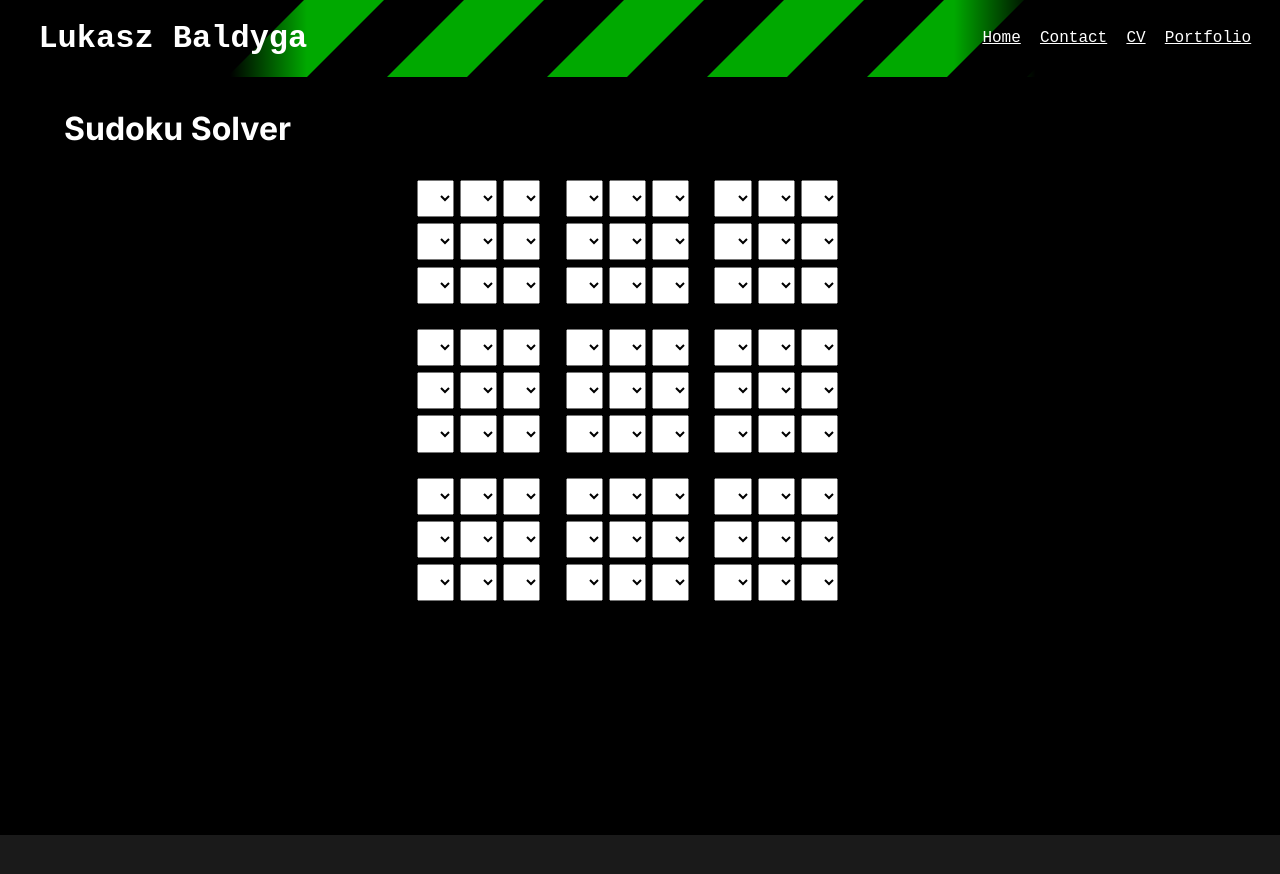
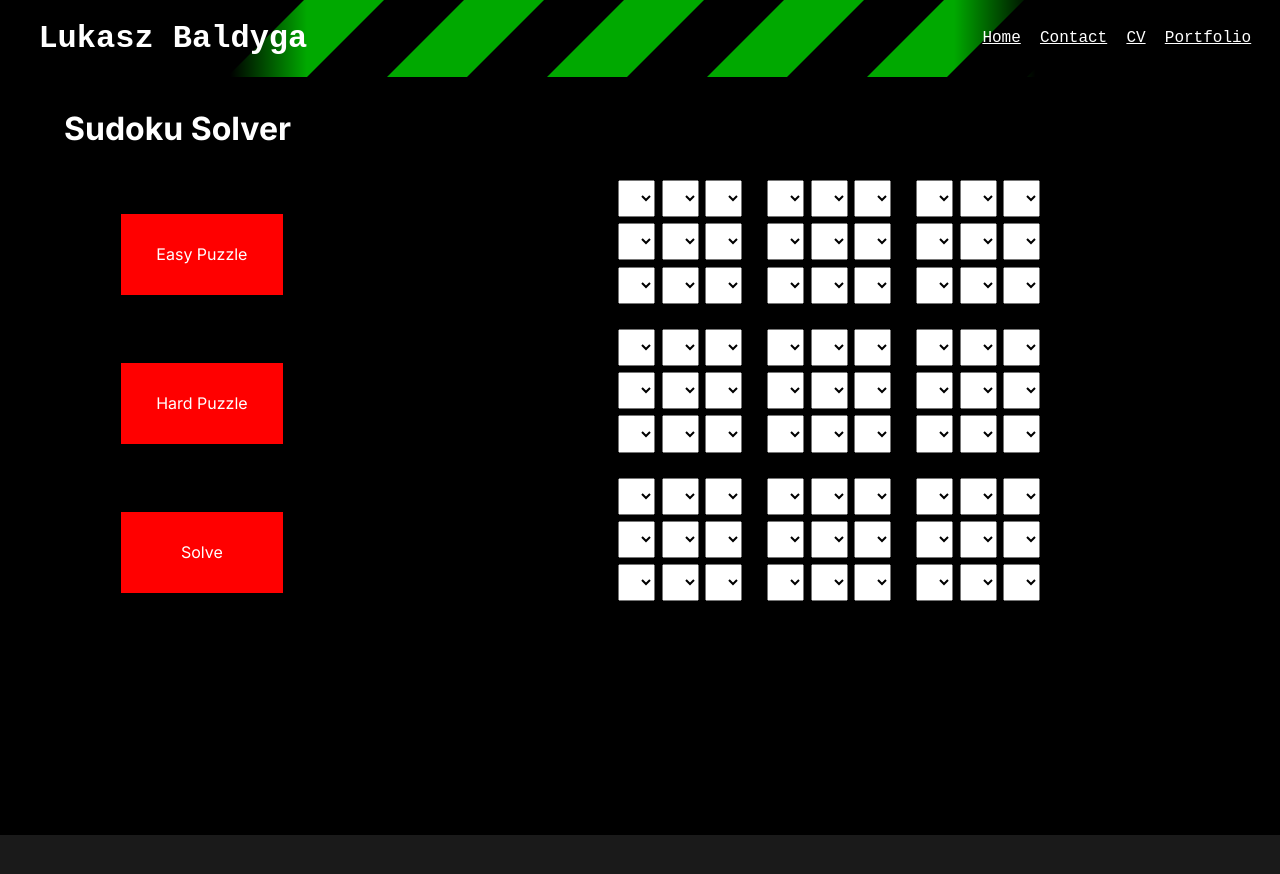
Before and after one commit to Rijndael1998/Website-Neo, a Next.js app: page /fun/sudoku in a window 1280 px wide. Shown: the top 874 px of the page. Built offline with nearby package versions, Linux system fonts and the light colour scheme.

Commit message:
added buttons

```diff
--- a/src/app/fun/sudoku/page.tsx
+++ b/src/app/fun/sudoku/page.tsx
@@ -1,8 +1,10 @@
 "use client";
 
 import SudokuGrid from "@/components/algorithms/sudoku/_grid";
+import GenericButton from "@/components/input/genericButton/_genericButton";
 import { Duplicate2DArray } from "@/components/util";
 import { useState } from "react";
+import styles from "./sudoku.module.scss";
 
 function EmptyGridGen() {
     const grid: Array<Array<number>> = [];
@@ -29,7 +31,14 @@ export default function Sudoku() {
 
     return <>
         <h1>Sudoku Solver</h1>
-        <SudokuGrid grid={grid} callback={(x, y, v) => { callback(x, y, v) }} />
+        <div className={styles.controlWrapper}>
+            <div className={styles.buttonWrapper}>
+                <GenericButton className={styles.button}>Easy Puzzle</GenericButton>
+                <GenericButton className={styles.button}>Hard Puzzle</GenericButton>
+                <GenericButton className={styles.button}>Solve</GenericButton>
 
+            </div>
+            <SudokuGrid grid={grid} callback={(x, y, v) => { callback(x, y, v) }} />
+        </div>
     </>
 }
--- /dev/null
+++ b/src/app/fun/sudoku/sudoku.module.scss
@@ -0,0 +1,17 @@
+.controlWrapper {
+    display: flex;
+    flex-direction: row;
+
+    .buttonWrapper {
+        display: flex;
+        flex-direction: column;
+        width: 40ch;
+
+        .button {
+            margin: auto;
+            width: 10ch;
+            padding: 3ch;
+            text-align: center;
+        }
+    }
+}
```
